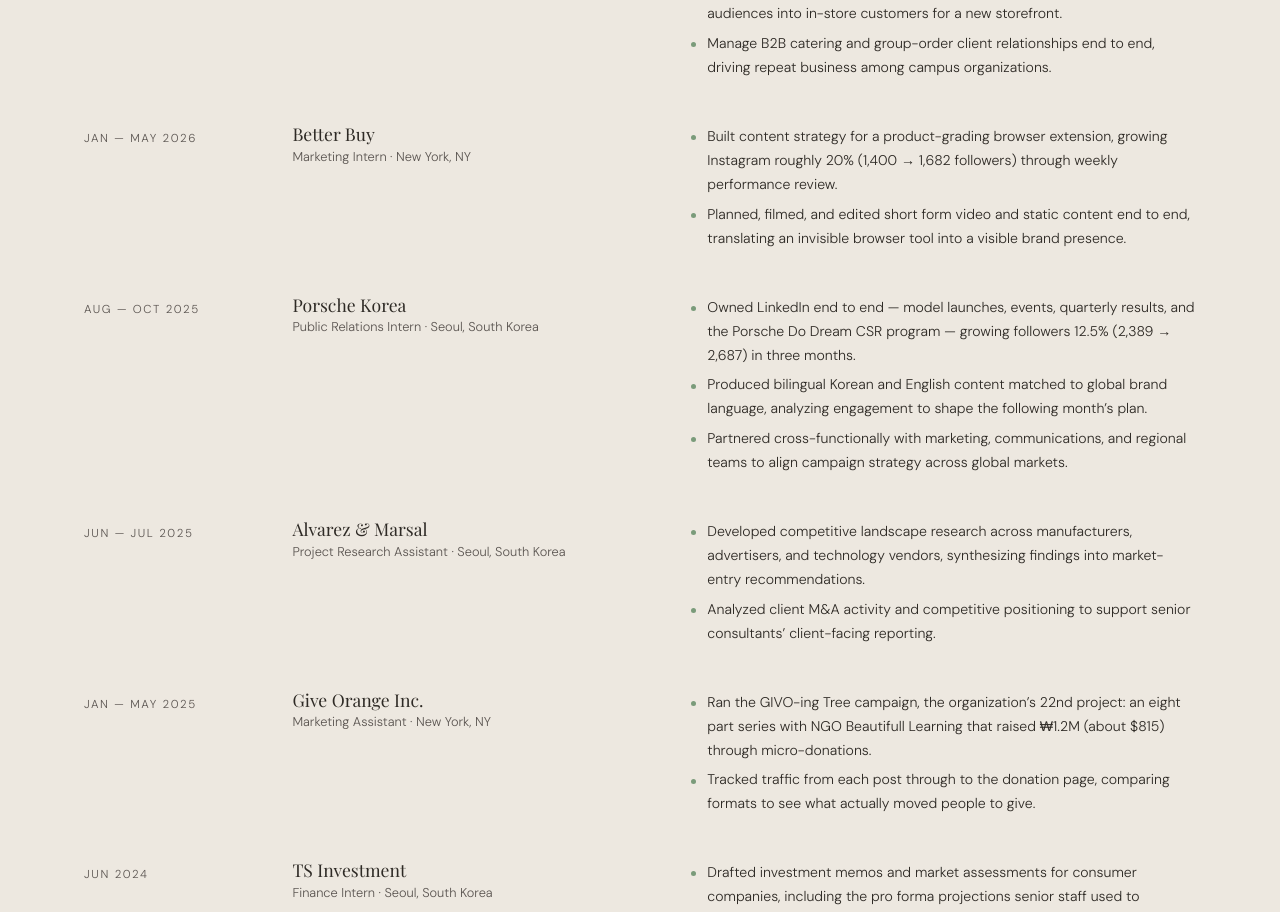
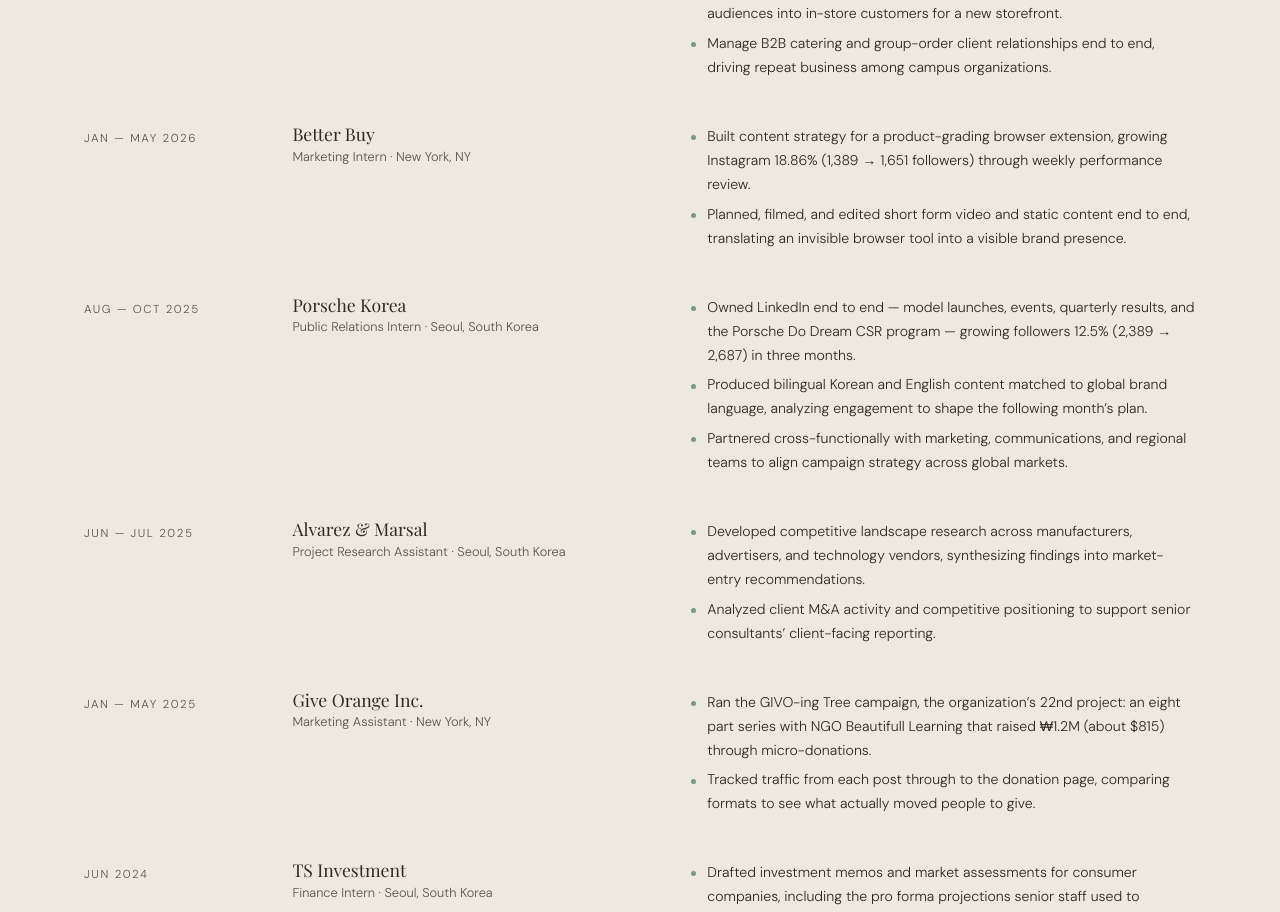
Before and after one commit to aoifeeden3/edenhwang-portfolio, a plain HTML site: page index.html in a window 1280 px wide. Shown: the part 5304-6216 px from the top of the page. Drawn offline with nearby package versions, Linux system fonts and the light colour scheme; a web font is replaced by a local one.

Commit message:
Update index.html

```diff
--- a/index.html
+++ b/index.html
@@ -422,7 +422,7 @@ p{ margin:0 0 1em; max-width:60ch; }
 
       <div class="cv__row" data-reveal><div class="cv__when">Aug 2026 &#8212; Present</div><div class="cv__what"><h3>Rollover</h3><p>Marketing Assistant &#183; New York, NY</p></div><ul class="cv__bullets"><li>Manage the daily social content calendar across TikTok and Instagram for a kimbap brand moving from food truck to storefront, translating brand storytelling into short form video and visual content.</li><li>Plan and execute in-person activations and events to convert digital audiences into in-store customers for a new storefront.</li><li>Manage B2B catering and group-order client relationships end to end, driving repeat business among campus organizations.</li></ul></div>
 
-      <div class="cv__row" data-reveal><div class="cv__when">Jan &#8212; May 2026</div><div class="cv__what"><h3>Better Buy</h3><p>Marketing Intern &#183; New York, NY</p></div><ul class="cv__bullets"><li>Built content strategy for a product-grading browser extension, growing Instagram roughly 20% (1,400 &#8594; 1,682 followers) through weekly performance review.</li><li>Planned, filmed, and edited short form video and static content end to end, translating an invisible browser tool into a visible brand presence.</li></ul></div>
+      <div class="cv__row" data-reveal><div class="cv__when">Jan &#8212; May 2026</div><div class="cv__what"><h3>Better Buy</h3><p>Marketing Intern &#183; New York, NY</p></div><ul class="cv__bullets"><li>Built content strategy for a product-grading browser extension, growing Instagram 18.86% (1,389 &#8594; 1,651 followers) through weekly performance review.</li><li>Planned, filmed, and edited short form video and static content end to end, translating an invisible browser tool into a visible brand presence.</li></ul></div>
 
       <div class="cv__row" data-reveal><div class="cv__when">Aug &#8212; Oct 2025</div><div class="cv__what"><h3>Porsche Korea</h3><p>Public Relations Intern &#183; Seoul, South Korea</p></div><ul class="cv__bullets"><li>Owned LinkedIn end to end &#8212; model launches, events, quarterly results, and the Porsche Do Dream CSR program &#8212; growing followers 12.5% (2,389 &#8594; 2,687) in three months.</li><li>Produced bilingual Korean and English content matched to global brand language, analyzing engagement to shape the following month&#8217;s plan.</li><li>Partnered cross-functionally with marketing, communications, and regional teams to align campaign strategy across global markets.</li></ul></div>
 
```
